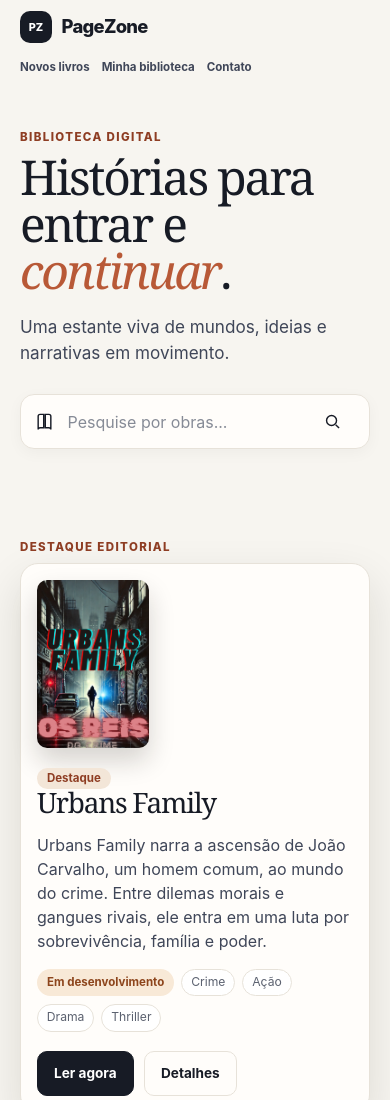
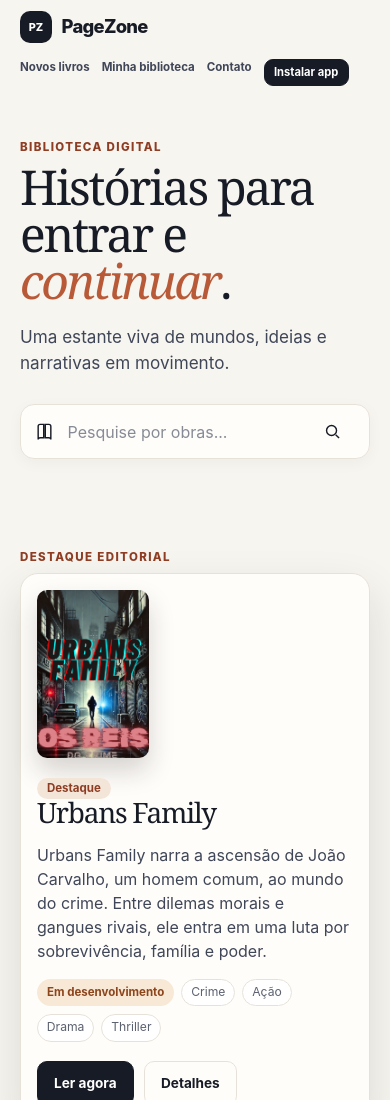
Before and after one commit to Uparchive/ebooks-pagezone, a website: page index.html in a window 390 px wide. Shown: the top 1100 px of the page. Drawn offline with Linux system fonts and the light colour scheme.

Commit message:
feat: adicionar botão de instalação da PageZone

```diff
--- a/index.html
+++ b/index.html
@@ -5,6 +5,11 @@
   <meta name="viewport" content="width=device-width, initial-scale=1">
   <meta name="theme-color" content="#171b25">
   <meta name="description" content="PageZone, uma biblioteca digital de histórias para descobrir e continuar lendo.">
+  <meta name="mobile-web-app-capable" content="yes">
+  <meta name="apple-mobile-web-app-capable" content="yes">
+  <meta name="apple-mobile-web-app-status-bar-style" content="default">
+  <meta name="apple-mobile-web-app-title" content="PageZone">
+  <link rel="manifest" href="manifest.webmanifest">
   <link rel="icon" href="assets/favicon.svg">
   <title>PageZone — Biblioteca digital</title>
   <link rel="stylesheet" href="matrixstyle.css">
@@ -17,11 +22,34 @@
     #book-dialog[open] {
       overscroll-behavior: contain;
     }
+    .install-app-button {
+      border: 1px solid #171b25;
+      border-radius: 9px;
+      background: #171b25;
+      color: #fff;
+      padding: .48rem .72rem;
+      font: inherit;
+      font-size: .78rem;
+      font-weight: 750;
+      line-height: 1;
+      white-space: nowrap;
+    }
+    .install-app-button:hover,
+    .install-app-button:focus-visible {
+      background: #30394b;
+    }
+    @media (max-width: 650px) {
+      .install-app-button {
+        padding: .44rem .58rem;
+        font-size: .7rem;
+      }
+    }
   </style>
   <script src="app/library.js" defer></script>
   <script src="app/progress.js" defer></script>
   <script src="app/images.js" defer></script>
   <script src="script.js" defer></script>
+  <script src="app/install.js" defer></script>
 </head>
 <body>
   <a class="skip-link" href="#conteudo">Pular para o catálogo</a>
@@ -34,6 +62,7 @@
       <a href="#destaque">Novos livros</a>
       <a href="#biblioteca">Minha biblioteca</a>
       <a href="#contato">Contato</a>
+      <button id="install-app" class="install-app-button" type="button" aria-label="Instalar PageZone neste dispositivo">Instalar app</button>
     </nav>
   </header>
 
```
